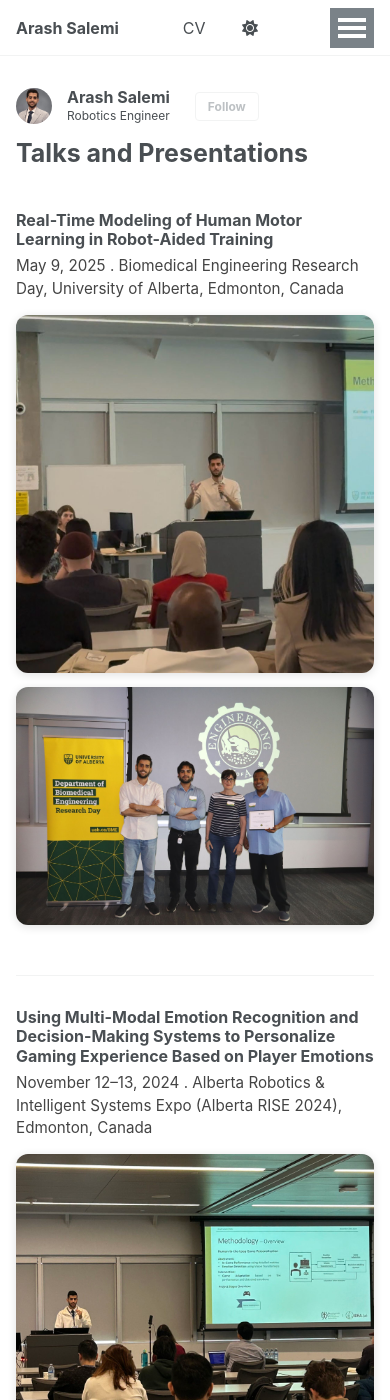
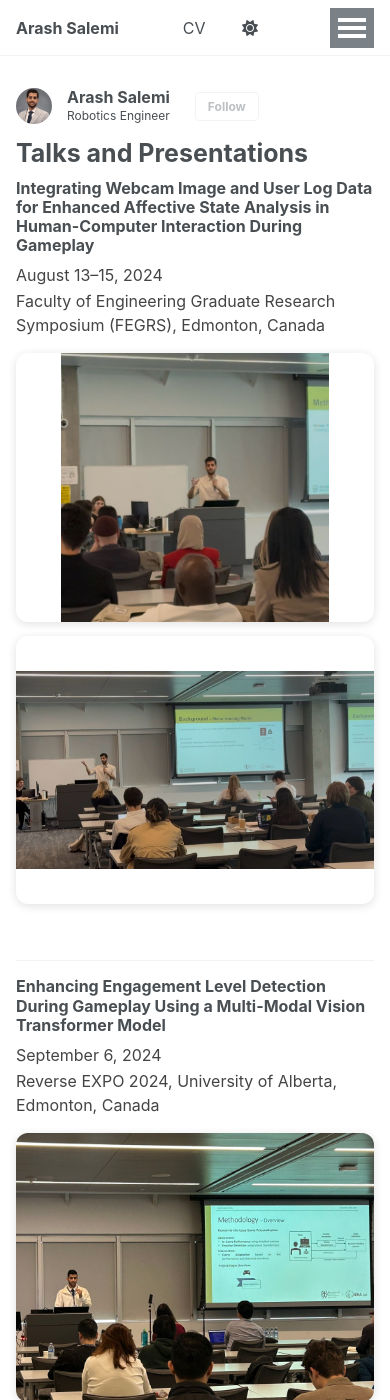
Before and after one commit to arash-salemi/arash-salemi.github.io, a Jekyll site: the page built from _pages/talks.md, in a window 390 px wide and 1400 px high. Built offline with Jekyll 4.4.1, drawn with Linux system fonts in a browser that asks for light colours; a script that is not in the unit is left out; some of the changed text lies outside the part shown.

Commit message:
Update talks.md

```diff
--- a/_pages/talks.md
+++ b/_pages/talks.md
@@ -6,108 +6,66 @@ author_profile: true
 ---
 
 <style>
-.talk-block {
-  max-width: 900px;
-  margin: 0 auto 50px;
+/* Layout of each talk block */
+.talk-block{
+  max-width: 980px;
+  margin: 0 auto 56px;
+}
+.talk-block h3{ margin: 0 0 8px; font-weight: 700; }
+.talk-meta{ margin: 2px 0; color:#444; line-height: 1.5; }
+
+/* Image grids */
+.talk-images{ margin-top: 16px; }
+.img-grid.two{
+  display: grid;
+  grid-template-columns: repeat(2,1fr);
+  gap: 14px;
+}
+.img-grid.one{
+  display:flex;
+  justify-content:center;
 }
 
-.talk-block h3 {
-  margin-bottom: 6px;
-  font-weight: 700;
+/* Uniform photo frames (no cropping of content) */
+.frame{
+  position: relative;
+  aspect-ratio: 4 / 3;            /* change to 3/2 or 16/9 if you prefer */
+  background:#fff;
+  border-radius:12px;
+  box-shadow: 0 2px 10px rgba(0,0,0,.12);
+  overflow:hidden;
+}
+.frame img{
+  position:absolute;
+  inset:0;
+  width:100%;
+  height:100%;
+  object-fit: contain;            /* shows full photo, no crop */
 }
 
-.talk-meta {
-  line-height: 1.5;
-  font-size: 0.95rem;
-  margin-bottom: 12px;
-  color: #444;
-}
-
-/* IMAGES */
-.talk-images {
-  margin-top: 14px;
-}
-
-.talk-images img {
-  width: 100%;
-  height: auto;
-  border-radius: 12px;
-  box-shadow: 0 2px 10px rgba(0,0,0,.12);
-  background: #fff;
-}
-
-/* two-image layout */
-.talk-images.two {
-  display: grid;
-  gap: 14px;
-  grid-template-columns: repeat(2, 1fr);
-}
-
-.talk-images.one {
-  display: flex;
-  justify-content: center;
-}
-
-.talk-images.one img {
+/* Single-image: narrower, centered */
+.img-grid.one .frame{
   width: 80%;
   max-width: 720px;
 }
 
-/* mobile */
-@media (max-width: 700px) {
-  .talk-images.two {
-    grid-template-columns: 1fr;
-  }
-  .talk-images.one img {
-    width: 100%;
-  }
+/* Mobile stacking */
+@media (max-width: 700px){
+  .img-grid.two{ grid-template-columns: 1fr; }
+  .img-grid.one .frame{ width:100%; }
 }
 </style>
 
-<!-- 2025 — Talk 1 -->
+<!-- 2024 — Talk 6 -->
 <section class="talk-block">
-  <h3>Real-Time Modeling of Human Motor Learning in Robot-Aided Training</h3>
-  <div class="talk-meta">May 9, 2025 . Biomedical Engineering Research Day, University of Alberta, Edmonton, Canada</div>
-  <div class="talk-images two">
-    <img src="/images/talks/talk6.jpg" alt="Talk 1 photo 1">
-    <img src="/images/talks/talk6666.jpg" alt="Talk 1 photo 2">
-  </div>
-</section>
-
-<hr>
-
-<!-- 2024 — Talk 2 -->
-<section class="talk-block">
-  <h3>Using Multi-Modal Emotion Recognition and Decision-Making Systems to Personalize Gaming Experience Based on Player Emotions</h3>
-  <div class="talk-meta">November 12–13, 2024 . Alberta Robotics & Intelligent Systems Expo (Alberta RISE 2024), Edmonton, Canada</div>
-  <div class="talk-images two">
-    <img src="/images/talks/talk5.jpg" alt="Talk 3 photo 1">
-    <img src="/images/talks/talk 55.jpg" alt="Talk 3 photo 2">
-  </div>
-</section>
-
-<hr>
-
-<!-- 2024 — Talk 3 -->
-<section class="talk-block">
-  <h3>Emotion-Driven Game Personalization: Integrating Vision Transformers and Recommender Systems to Personalize User Experience</h3>
-  <div class="talk-meta">October 25–27, 2024 . 25th Annual Alberta Biomedical Engineering Conference (Alberta BME 2024), Banff, Canada</div>
-  <div class="talk-images two">
-    <img src="/images/talks/talk4.jpg" alt="Talk 4 photo 1">
-    <img src="/images/talks/talk44.jpg" alt="Talk 4 photo 2">
-  </div>
-</section>
-
-<hr>
-
-
-<!-- 2024 — Talk 4 -->
-<section class="talk-block">
-  <h3>Accessible Precision Healthcare: AI-Enabled Technologies for Quantitative Assessment of Motor Function & Personalized Motor Training</h3>
-  <div class="talk-meta">October 11, 2024 . iSMART Talk, University of Alberta, Edmonton, Canada</div>
-  <div class="talk-images two">
-    <img src="/images/talks/talk3.jpg" alt="Talk 2 photo 1">
-    <img src="/images/talks/talk33.jpg" alt="Talk 2 photo 2">
+  <h3>Integrating Webcam Image and User Log Data for Enhanced Affective State Analysis in Human-Computer Interaction During Gameplay</h3>
+  <div class="talk-meta">August 13–15, 2024</div>
+  <div class="talk-meta">Faculty of Engineering Graduate Research Symposium (FEGRS), Edmonton, Canada</div>
+  <div class="talk-images">
+    <div class="img-grid two">
+      <div class="frame"><img src="/images/talks/talk6.jpg" alt="FEGRS talk - photo 1" loading="lazy"></div>
+      <div class="frame"><img src="/images/talks/talk66.jpg" alt="FEGRS talk - photo 2" loading="lazy"></div>
+    </div>
   </div>
 </section>
 
@@ -116,21 +74,71 @@ author_profile: true
 <!-- 2024 — Talk 5 -->
 <section class="talk-block">
   <h3>Enhancing Engagement Level Detection During Gameplay Using a Multi-Modal Vision Transformer Model</h3>
-  <div class="talk-meta">September 6, 2024 . Reverse EXPO 2024, University of Alberta, Edmonton, Canada</div>
-  <div class="talk-images one">
-    <img src="/images/talks/talk2.jpg" alt="Talk 5 photo 1">
+  <div class="talk-meta">September 6, 2024</div>
+  <div class="talk-meta">Reverse EXPO 2024, University of Alberta, Edmonton, Canada</div>
+  <div class="talk-images">
+    <div class="img-grid two">
+      <div class="frame"><img src="/images/talks/talk5.jpg" alt="Reverse EXPO talk - photo 1" loading="lazy"></div>
+      <div class="frame"><img src="/images/talks/talk55.jpg" alt="Reverse EXPO talk - photo 2" loading="lazy"></div>
+    </div>
   </div>
 </section>
 
+<hr>
+
+<!-- 2024 — Talk 4 -->
+<section class="talk-block">
+  <h3>Emotion-Driven Game Personalization: Integrating Vision Transformers and Recommender Systems to Personalize User Experience</h3>
+  <div class="talk-meta">October 25–27, 2024</div>
+  <div class="talk-meta">25th Annual Alberta Biomedical Engineering Conference (Alberta BME 2024), Banff, Canada</div>
+  <div class="talk-images">
+    <div class="img-grid two">
+      <div class="frame"><img src="/images/talks/talk4.jpg" alt="Alberta BME talk - photo 1" loading="lazy"></div>
+      <div class="frame"><img src="/images/talks/talk44.jpg" alt="Alberta BME talk - photo 2" loading="lazy"></div>
+    </div>
+  </div>
+</section>
 
 <hr>
 
-<!-- 2024 — Talk 6 -->
+<!-- 2024 — Talk 3 -->
 <section class="talk-block">
-  <h3>Integrating Webcam Image and User Log Data for Enhanced Affective State Analysis in Human-Computer Interaction During Gameplay</h3>
-  <div class="talk-meta">August 13–15 . Faculty of Engineering Graduate Research Symposium (FEGRS), Edmonton, Canada</div>
-  <div class="talk-images two">
-    <img src="/images/talks/talk1.jpg" alt="Talk 6 photo 1">
-    <img src="/images/talks/talk11.jpg" alt="Talk 6 photo 2">
+  <h3>Using Multi-Modal Emotion Recognition and Decision-Making Systems to Personalize Gaming Experience Based on Player Emotions</h3>
+  <div class="talk-meta">November 12–13, 2024</div>
+  <div class="talk-meta">Alberta Robotics & Intelligent Systems Expo (Alberta RISE 2024), Edmonton, Canada</div>
+  <div class="talk-images">
+    <div class="img-grid two">
+      <div class="frame"><img src="/images/talks/talk3.jpg" alt="RISE talk - photo 1" loading="lazy"></div>
+      <div class="frame"><img src="/images/talks/talk33.jpg" alt="RISE talk - photo 2" loading="lazy"></div>
+    </div>
   </div>
 </section>
+
+<hr>
+
+<!-- 2024 — Talk 2 (one image) -->
+<section class="talk-block">
+  <h3>Accessible Precision Healthcare: AI-Enabled Technologies for Quantitative Assessment of Motor Function & Personalized Motor Training</h3>
+  <div class="talk-meta">October 11, 2024</div>
+  <div class="talk-meta">iSMART Talk, University of Alberta, Edmonton, Canada</div>
+  <div class="talk-images">
+    <div class="img-grid one">
+      <div class="frame"><img src="/images/talks/talk2.jpg" alt="iSMART Talk photo" loading="lazy"></div>
+    </div>
+  </div>
+</section>
+
+<hr>
+
+<!-- 2025 — Talk 1 -->
+<section class="talk-block">
+  <h3>Real-Time Modeling of Human Motor Learning in Robot-Aided Training</h3>
+  <div class="talk-meta">May 9, 2025</div>
+  <div class="talk-meta">Biomedical Engineering Research Day, University of Alberta, Edmonton, Canada</div>
+  <div class="talk-images">
+    <div class="img-grid two">
+      <div class="frame"><img src="/images/talks/talk1.jpg" alt="BERD talk - photo 1" loading="lazy"></div>
+      <div class="frame"><img src="/images/talks/talk11.jpg" alt="BERD talk - photo 2" loading="lazy"></div>
+    </div>
+  </div>
+</section>
```
